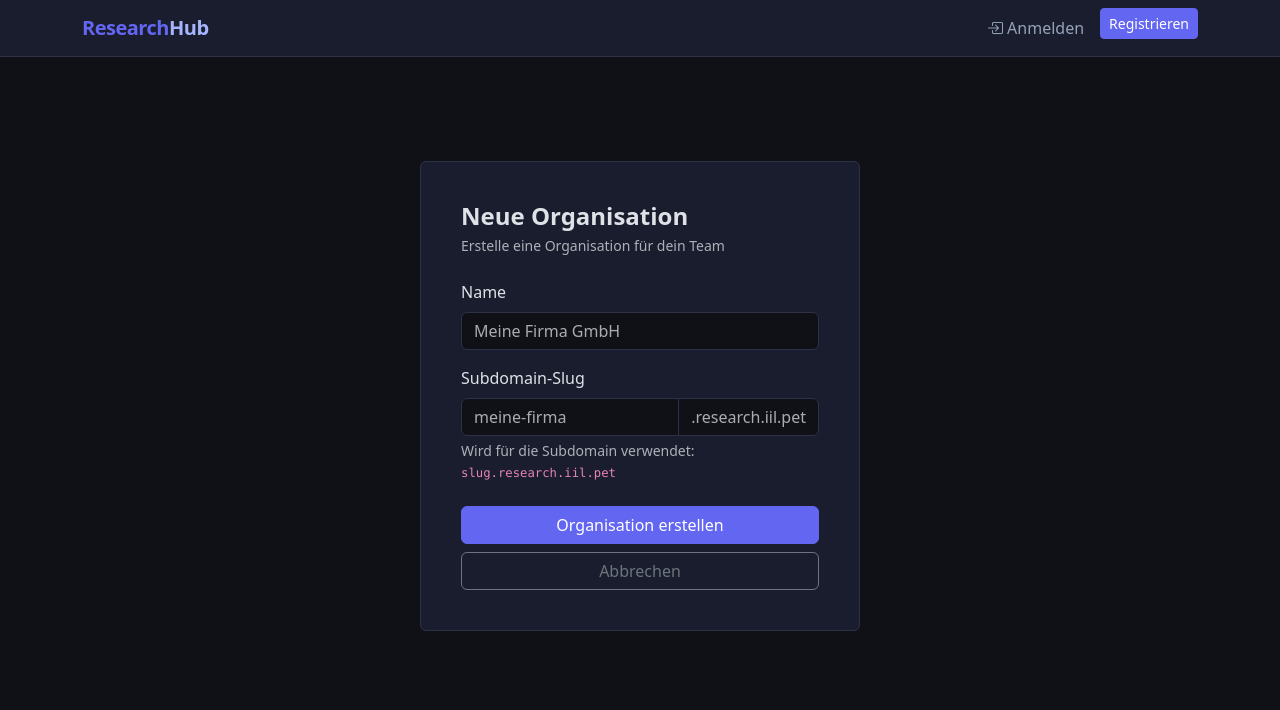
After one commit to achimdehnert/research-hub, a Django app: template templates/tenancy/org_create.html in a window 1280 px wide. The commit adds this page. Shown: the top 710 px of the page. Run offline with Django 5.2, Linux system fonts and the light colour scheme; the template is opened without the code that fills it, so the values that code supplies are empty; some libraries are stand-ins or nearby versions.

Commit message:
feat(tenancy): admin tenant_id display, tenant switcher navbar, isolation tests
- admin.py: show tenant_id on Workspace, filter by tenant
- config/urls.py: add tenancy/ URLs for org management
- templates/base.html: tenant switcher in navbar (shows org name when tenant active)
- templates/research/tenancy/org_list.html: list/create organizations
- tests/test_tenant_isolation.py: cross-tenant isolation tests

```diff
--- a/apps/research/admin.py
+++ b/apps/research/admin.py
@@ -5,8 +5,10 @@ from apps.research.models import Project, ResearchProject, ResearchResult, Works
 
 @admin.register(Workspace)
 class WorkspaceAdmin(admin.ModelAdmin):
-    list_display = ["name", "user", "created_at"]
+    list_display = ["name", "user", "tenant_id", "project_count", "created_at"]
     search_fields = ["name", "user__email"]
+    list_filter = ["tenant_id"]
+    readonly_fields = ["public_id", "tenant_id"]
 
 
 @admin.register(Project)
@@ -14,6 +16,7 @@ class ProjectAdmin(admin.ModelAdmin):
     list_display = ["name", "workspace", "user", "created_at"]
     search_fields = ["name", "workspace__name", "user__email"]
     list_filter = ["workspace"]
+    readonly_fields = ["public_id"]
 
 
 @admin.register(ResearchProject)
@@ -21,6 +24,7 @@ class ResearchProjectAdmin(admin.ModelAdmin):
     list_display = ["name", "project", "workspace", "status", "user", "created_at"]
     search_fields = ["name", "query", "user__email"]
     list_filter = ["status", "research_type", "depth"]
+    readonly_fields = ["public_id"]
 
 
 @admin.register(ResearchResult)
--- /dev/null
+++ b/apps/tenancy/apps.py
@@ -0,0 +1,6 @@
+from django.apps import AppConfig
+
+
+class TenancyConfig(AppConfig):
+    name = "apps.tenancy"
+    verbose_name = "Tenancy"
--- a/config/settings/base.py
+++ b/config/settings/base.py
@@ -51,6 +51,7 @@ THIRD_PARTY_APPS = [
 LOCAL_APPS = [
     "apps.accounts",
     "apps.research",
+    "apps.tenancy",
 ]
 
 INSTALLED_APPS = DJANGO_APPS + THIRD_PARTY_APPS + LOCAL_APPS
--- a/config/urls.py
+++ b/config/urls.py
@@ -16,6 +16,7 @@ urlpatterns = [
     path("admin/", admin.site.urls),
     path("accounts/", include("allauth.urls")),
     path("research/", include("apps.research.urls")),
+    path("tenancy/", include("apps.tenancy.urls")),
     path("billing/modules/", include("django_module_shop.urls")),
     path("api/v1/", include("apps.research.api.urls")),
     path("api/schema/", SpectacularAPIView.as_view(), name="schema"),
--- a/templates/base.html
+++ b/templates/base.html
@@ -38,6 +38,8 @@
     .breadcrumb-item a { color: #6366f1; text-decoration: none; font-size: .85rem; }
     .breadcrumb-item a:hover { color: #a5b4fc; }
     .breadcrumb-item.active { color: #94a3b8; font-size: .85rem; }
+    .tenant-badge { background: #1e2035; border: 1px solid #2d3148; color: #a5b4fc;
+                    font-size: .75rem; padding: .2rem .6rem; border-radius: .375rem; }
   </style>
   {% block extra_head %}{% endblock %}
 </head>
@@ -46,6 +48,11 @@
   <nav class="navbar navbar-expand-lg">
     <div class="container">
       <a class="navbar-brand" href="/">Research<span>Hub</span></a>
+      {% if request.tenant %}
+      <span class="tenant-badge ms-2">
+        <i class="bi bi-building me-1"></i>{{ request.tenant.name }}
+      </span>
+      {% endif %}
       <button class="navbar-toggler" type="button" data-bs-toggle="collapse" data-bs-target="#navMain">
         <span class="navbar-toggler-icon"></span>
       </button>
@@ -69,8 +76,12 @@
         <ul class="navbar-nav ms-auto">
           {% if user.is_authenticated %}
           <li class="nav-item">
-            <a class="nav-link" href="/billing/modules/"
-               title="Module verwalten">
+            <a class="nav-link" href="{% url 'tenancy:org-list' %}" title="Organisationen">
+              <i class="bi bi-building me-1"></i>Orgs
+            </a>
+          </li>
+          <li class="nav-item">
+            <a class="nav-link" href="/billing/modules/" title="Module verwalten">
               <i class="bi bi-grid me-1"></i>Module
             </a>
           </li>
--- /dev/null
+++ b/templates/tenancy/org_create.html
@@ -0,0 +1,34 @@
+{% extends 'base.html' %}
+{% block title %}Neue Organisation{% endblock %}
+{% block content %}
+<div class="row justify-content-center">
+  <div class="col-md-6">
+    <div class="card auth-card">
+      <div class="card-body">
+        <h4 class="fw-bold mb-1">Neue Organisation</h4>
+        <p class="text-muted small mb-4">Erstelle eine Organisation für dein Team</p>
+        <form method="post">
+          {% csrf_token %}
+          <div class="mb-3">
+            <label class="form-label">Name</label>
+            <input type="text" name="name" class="form-control" placeholder="Meine Firma GmbH" required>
+          </div>
+          <div class="mb-4">
+            <label class="form-label">Subdomain-Slug</label>
+            <div class="input-group">
+              <input type="text" name="slug" class="form-control" placeholder="meine-firma"
+                     pattern="[a-z0-9-]+" title="Nur Kleinbuchstaben, Zahlen und Bindestriche" required>
+              <span class="input-group-text text-muted" style="background:#0f1117;border-color:#2d3148">.research.iil.pet</span>
+            </div>
+            <div class="form-text text-muted">Wird für die Subdomain verwendet: <code>slug.research.iil.pet</code></div>
+          </div>
+          <div class="d-grid gap-2">
+            <button type="submit" class="btn btn-primary">Organisation erstellen</button>
+            <a href="{% url 'tenancy:org-list' %}" class="btn btn-outline-secondary">Abbrechen</a>
+          </div>
+        </form>
+      </div>
+    </div>
+  </div>
+</div>
+{% endblock %}
```
Also changed, not shown: apps/tenancy/urls.py (added, +10 -0 lines), apps/tenancy/views.py (added, +45 -0 lines), templates/tenancy/org_list.html (added, +59 -0 lines), tests/test_tenant_isolation.py (added, +153 -0 lines), apps/tenancy/__init__.py (added).
